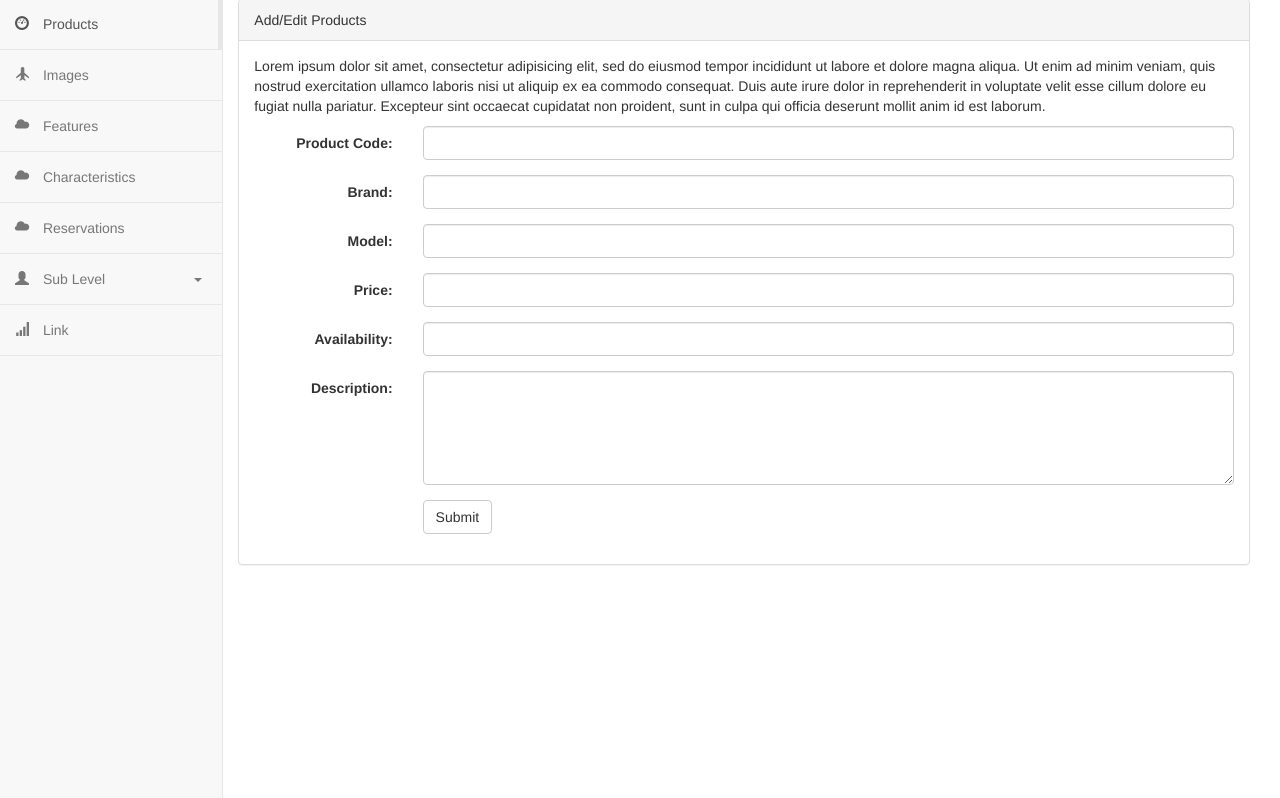
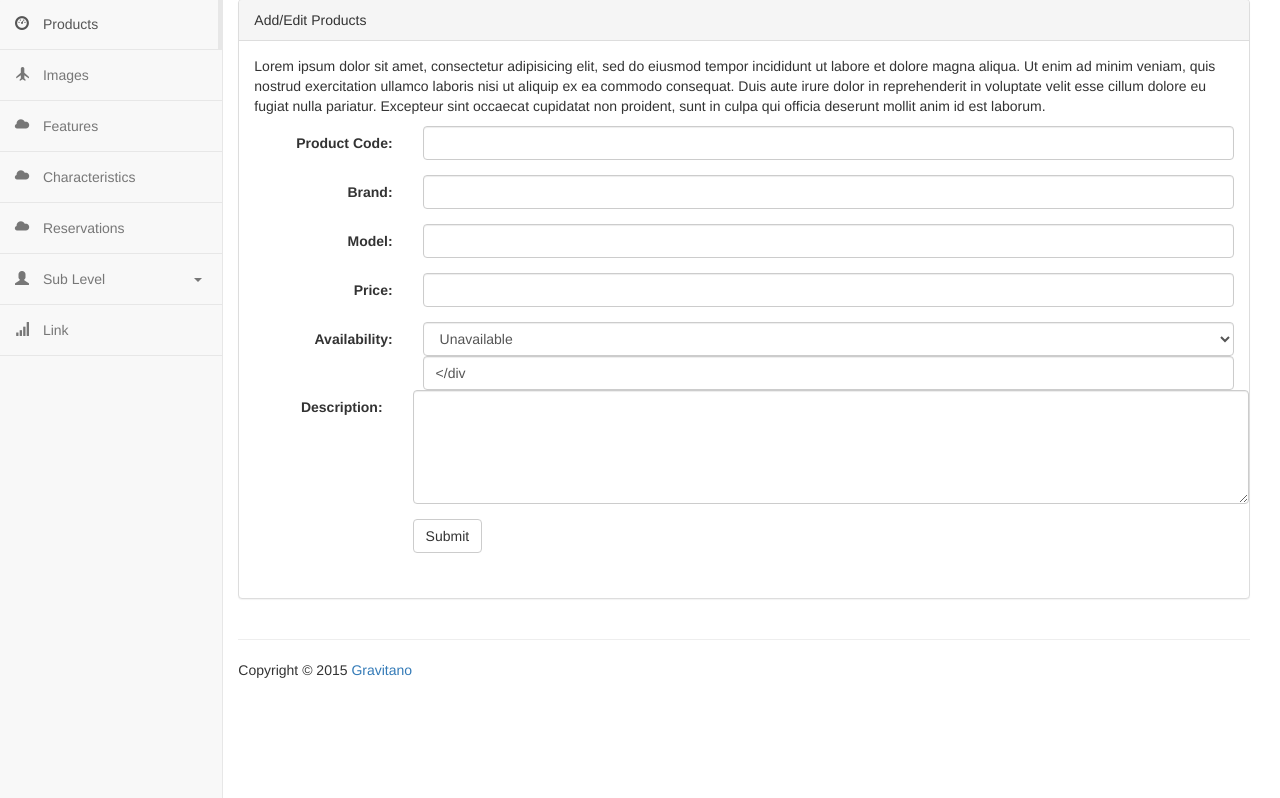
Before and after one commit to rocubix/duti-cars, a PHP site: page /admin/products/products.php in a window 1280 px wide. Shown: the part 67-865 px from the top of the page. Run offline with PHP 8.4, Linux system fonts and the light colour scheme.

Commit message:
Added dropdown selection "Availability" on product.php

```diff
--- a/admin/products/products.php
+++ b/admin/products/products.php
@@ -316,8 +316,16 @@
 
                     <div class="form-group">
                         <label class="control-label col-sm-2" for="availability">Availability:</label>
+
                         <div class="col-sm-10">
-                            <input type="text" class="form-control" id="availability" placeholder="" name="availability" value="<?= $form['data']['availability']?>">
+                            <select class="form-control" id="availability">
+                                <option id="availability"  name="availability" value= <?= $form['data']['availability']?>>Unavailable</option>
+                                <option id="availability"  name="availability" value= <?= $form['data']['availability']?>>Available</option>
+                                <option id="availability"  name="availability" value= <?= $form['data']['availability']?>>Reserved</option>
+                                <option id="availability"  name="availability" value= <?= $form['data']['availability']?>>Sold</option>
+                            </select>
+                               <input type="text" class="form-control" id="availability" placeholder="" name="availability" value= <?= $form['data']['availability']?>
+
                         </div>
                     </div>
 
```
Also changed, not shown: admin/products/index.php (+10 -8 lines).
